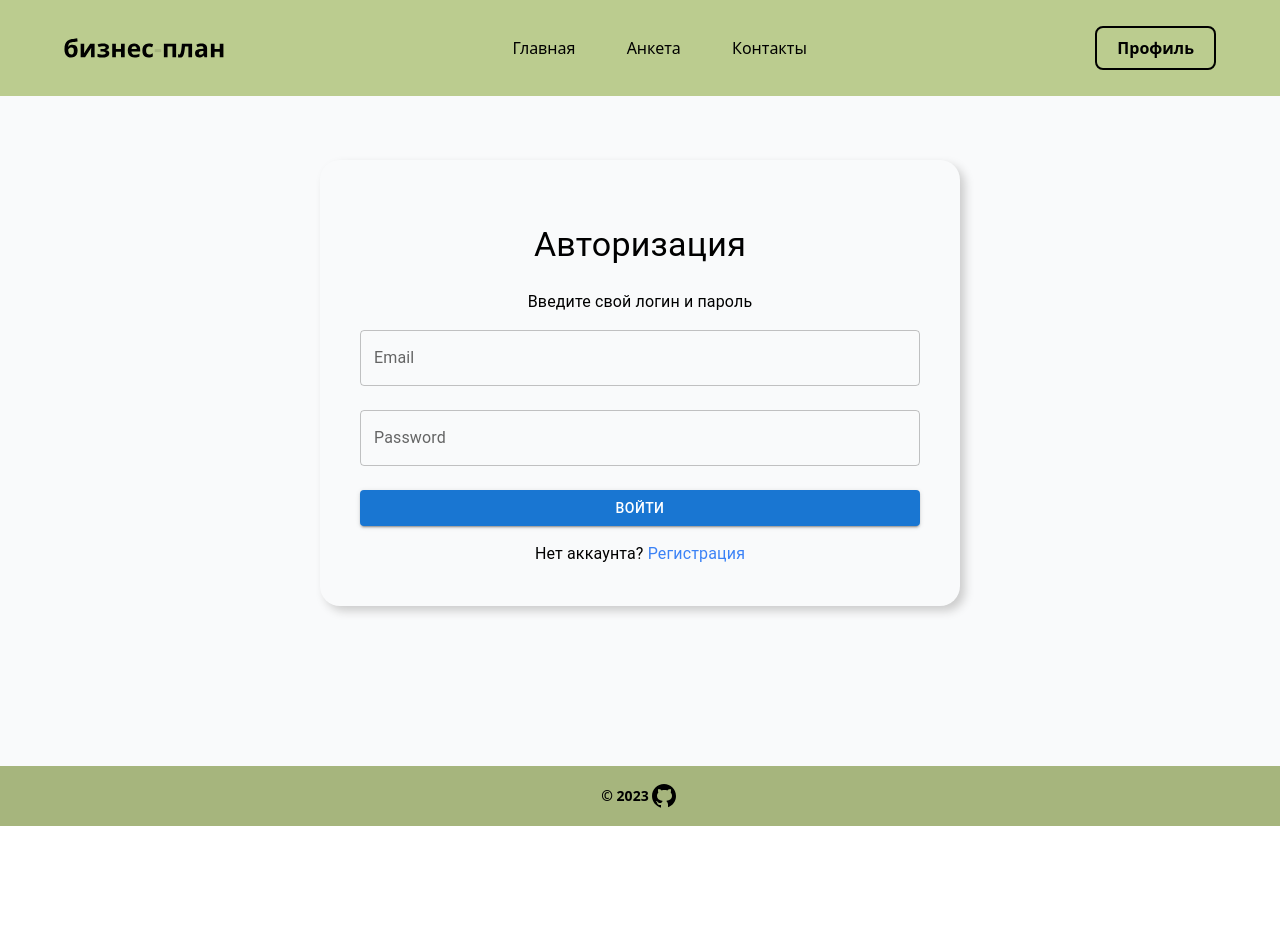
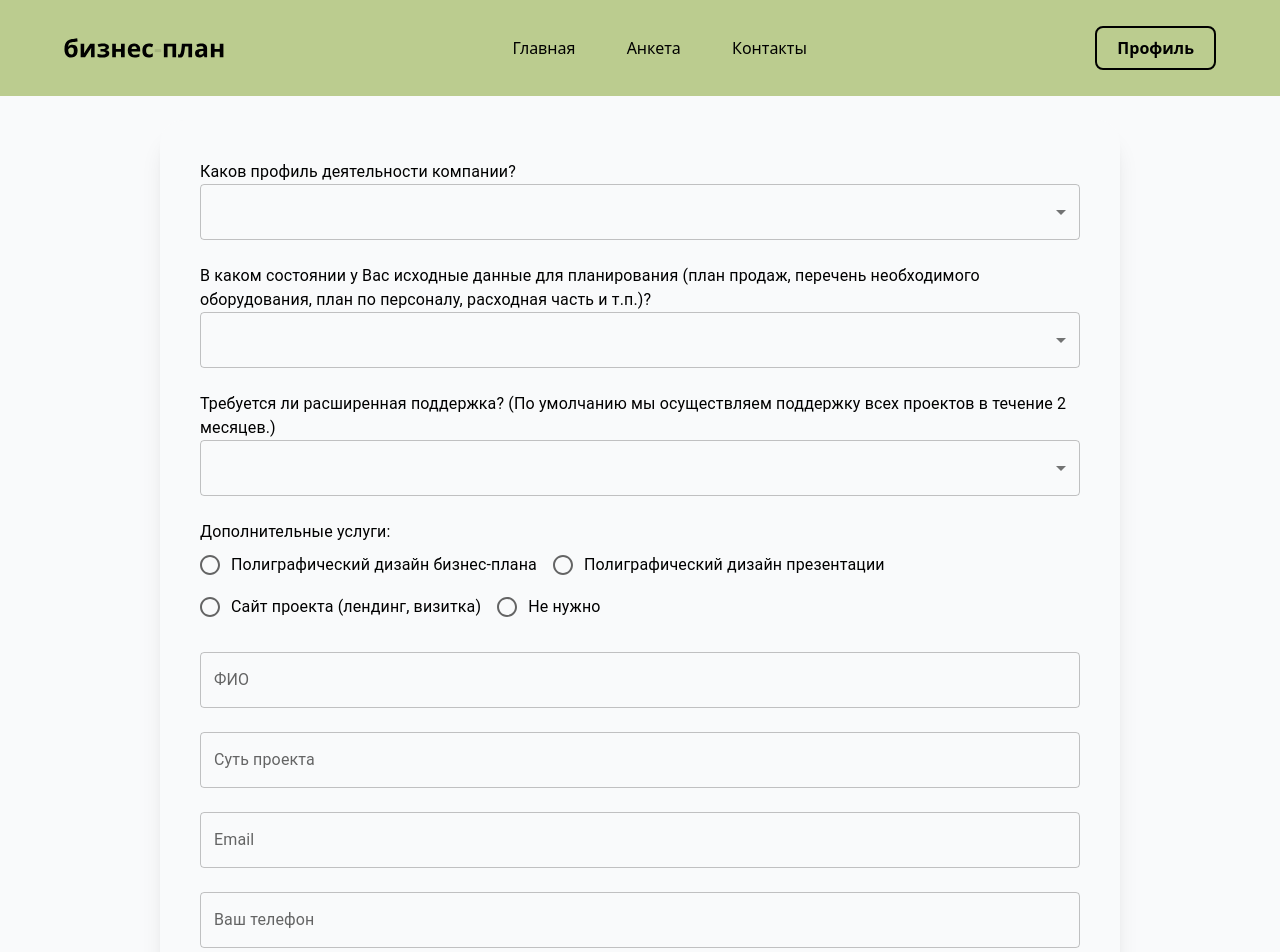
Before and after one commit to evangelipeep/busines-plan-full-app, a React (Create React App) app in the folder frontend/: page /calculator in a window 1280 px wide. Before the commit this address led to /login. Shown: the top 952 px of the page. Before the commit the page ends 826 px from the top, so only its background shows below. Built offline with nearby package versions, Linux system fonts and the light colour scheme.

Commit message:
update-form

```diff
--- a/frontend/src/components/form/FormСalculator.tsx
+++ b/frontend/src/components/form/FormСalculator.tsx
@@ -1,7 +1,30 @@
 import React from 'react'
 import { SubmitHandler, useForm } from 'react-hook-form'
-import { IForm } from '../../common/types/form.interface'
-import { Button } from '../button/Button'
+import {
+  Button,
+  FormControl,
+  FormControlLabel,
+  Grid,
+  InputLabel,
+  MenuItem,
+  Radio,
+  RadioGroup,
+  Select,
+  TextField,
+  Typography,
+} from '@mui/material'
+
+interface IForm {
+  q1: string
+  q2: string
+  q3: string
+  q4: string
+  name: string
+  explanation: string
+  email: string
+  phone: string
+  q5: string
+}
 
 export const FormСalculator: React.FC = () => {
   const {
@@ -15,145 +38,174 @@ export const FormСalculator: React.FC = () => {
     <section>
       <div className="flex flex-col mx-auto my-[15vh] w-3/4 bg-gray-50 p-10 rounded-3xl shadow-xl">
         <form onSubmit={handleSubmit(onSubmit)}>
-          <div className="grid gap-6 mb-6 md:grid-cols-2">
-            <label className="block mb-2 text-sm font-medium text-gray-900 dark:text-white">
+          <Grid container spacing={3}>
+            <Grid item xs={12}>
+              <Typography variant="body1">
                 Каков профиль деятельности компании?
-            </label>
-            <select
-              className="rounded-lg w-5/6"
+              </Typography>
+              <FormControl fullWidth>
+                <Select
                   {...register('q1', { required: true })}
+                  variant="outlined"
+                  color="secondary"
                 >
-              <option value="Производство">Производство</option>
-              <option value="Торговля"> Торговля</option>
-              <option value="Выполнение работ / Оказание услуг">
-                {' '}
+                  <MenuItem value="Производство">Производство</MenuItem>
+                  <MenuItem value="Торговля">Торговля</MenuItem>
+                  <MenuItem value="Выполнение работ / Оказание услуг">
                     Выполнение работ / Оказание услуг
-              </option>
-              <option value=" Строительство"> Строительство</option>
-              <option value=" Несколько видов деятельности ">
-                {' '}
-                Несколько видов деятельности{' '}
-              </option>
-            </select>
+                  </MenuItem>
+                  <MenuItem value="Строительство">Строительство</MenuItem>
+                  <MenuItem value="Несколько видов деятельности">
+                    Несколько видов деятельности
+                  </MenuItem>
+                </Select>
+              </FormControl>
+            </Grid>
 
-            <label className="block mb-2 text-sm font-medium text-gray-900 dark:text-white">
+            <Grid item xs={12}>
+              <Typography variant="body1">
                 В каком состоянии у Вас исходные данные для планирования (план
                 продаж, перечень необходимого оборудования, план по персоналу,
                 расходная часть и т.п.)?
-            </label>
-            <select
-              className="rounded-lg w-5/6"
+              </Typography>
+              <FormControl fullWidth>
+                <Select
                   {...register('q2', { required: true })}
+                  variant="outlined"
+                  color="secondary"
                 >
-              <option value="На данный момент таких данных нет, ожидаю их от специалистов по бизнес-планированию">
-                На данный момент таких данных нет, ожидаю их от специалистов по
-                бизнес-планированию
-              </option>
-              <option value=" Есть частичная/разрозненная информация">
-                {' '}
+                  <MenuItem value="На данный момент таких данных нет, ожидаю их от специалистов по бизнес-планированию">
+                    На данный момент таких данных нет, ожидаю их от специалистов
+                    по бизнес-планированию
+                  </MenuItem>
+                  <MenuItem value="Есть частичная/разрозненная информация">
                     Есть частичная/разрозненная информация
-              </option>
-              <option value=" Часть информации собрана и структурирована, часть отсутствует">
-                {' '}
-                Часть информации собрана и структурирована, часть отсутствует
-              </option>
-              <option value="  В основном вся информация есть, нужно только ее объединить и структурировать">
-                {' '}
+                  </MenuItem>
+                  <MenuItem value="Часть информации собрана и структурирована, часть отсутствует">
+                    Часть информации собрана и структурирована, часть
+                    отсутствует
+                  </MenuItem>
+                  <MenuItem value="В основном вся информация есть, нужно только ее объединить и структурировать">
                     В основном вся информация есть, нужно только ее объединить и
                     структурировать
-              </option>
-            </select>
+                  </MenuItem>
+                </Select>
+              </FormControl>
+            </Grid>
 
-            <label className="block mb-2 text-sm font-medium text-gray-900 dark:text-white">
-              Требуется ли расширенная поддержка? (По умолчанию мы осуществляем
-              поддержку всех проектов в течение 2 месяцев.)
-            </label>
-            <select
-              className="rounded-lg w-5/6"
+            <Grid item xs={12}>
+              <Typography variant="body1">
+                Требуется ли расширенная поддержка? (По умолчанию мы
+                осуществляем поддержку всех проектов в течение 2 месяцев.)
+              </Typography>
+              <FormControl fullWidth>
+                <Select
                   {...register('q3', { required: true })}
+                  variant="outlined"
+                  color="secondary"
                 >
-              <option value="Не требуется">Не требуется</option>
-              <option value=" Требуется в течение 6 месяцев">
-                {' '}
+                  <MenuItem value="Не требуется">Не требуется</MenuItem>
+                  <MenuItem value="Требуется в течение 6 месяцев">
                     Требуется в течение 6 месяцев
-              </option>
-              <option value=" Требуется в течение года">
-                {' '}
+                  </MenuItem>
+                  <MenuItem value="Требуется в течение года">
                     Требуется в течение года
-              </option>
-            </select>
-            <label className="block mb-2 text-sm font-medium text-gray-900 dark:text-white">
-              Дополнительные услуги:
-            </label>
-            <div className="flex flex-col bg-gray-100 p-5 rounded-2xl">
-              <div className="flex justify-between">
-                <label>Полиграфический дизайн бизнес-плана</label>
-                <input
-                  {...register('q4')}
-                  type="radio"
+                  </MenuItem>
+                </Select>
+              </FormControl>
+            </Grid>
+
+            <Grid item xs={12}>
+              <Typography variant="body1">Дополнительные услуги:</Typography>
+              <FormControl component="fieldset">
+                <RadioGroup {...register('q4')} row>
+                  <FormControlLabel
                     value="Полиграфический дизайн бизнес-плана"
+                    control={<Radio color="secondary" />}
+                    label="Полиграфический дизайн бизнес-плана"
                   />
-              </div>
-              <div className="flex justify-between">
-                <label>Полиграфический дизайн презентации</label>
-                <input
-                  {...register('q4')}
-                  type="radio"
-                  value=" Полиграфический дизайн презентации"
+                  <FormControlLabel
+                    value="Полиграфический дизайн презентации"
+                    control={<Radio color="secondary" />}
+                    label="Полиграфический дизайн презентации"
                   />
-              </div>
-              <div className="flex justify-between">
-                <label>Сайт проекта (лендинг, визитка)</label>
-                <input
-                  {...register('q4')}
-                  type="radio"
-                  value=" Сайт проекта (лендинг, визитка)"
+                  <FormControlLabel
+                    value="Сайт проекта (лендинг, визитка)"
+                    control={<Radio color="secondary" />}
+                    label="Сайт проекта (лендинг, визитка)"
                   />
-              </div>
-              <div className="flex justify-between">
-                <label>Не нужно</label>
-                <input
-                  {...register('q4')}
-                  type="radio"
-                  value=" Сайт проекта (лендинг, визитка)"
+                  <FormControlLabel
+                    value="Не нужно"
+                    control={<Radio color="secondary" />}
+                    label="Не нужно"
                   />
-              </div>
-            </div>
-            <input
-              className="bg-gray-50 border border-gray-300 text-gray-900 text-sm rounded-lg focus:ring-blue-500 focus:border-blue-500 block w-full p-2.5 "
-              type="text"
-              placeholder="ФИО"
+                </RadioGroup>
+              </FormControl>
+            </Grid>
+
+            <Grid item xs={12}>
+              <TextField
                 {...register('name', { required: true, maxLength: 80 })}
+                variant="outlined"
+                label="ФИО"
+                fullWidth
+                error={errors.name ? true : false}
               />
-            <input
-              className="bg-gray-50 border border-gray-300 text-gray-900 text-sm rounded-lg focus:ring-blue-500 focus:border-blue-500 block w-full p-2.5 "
-              type="text"
-              placeholder="Суть проекта"
+            </Grid>
+
+            <Grid item xs={12}>
+              <TextField
                 {...register('explanation', { required: true, maxLength: 300 })}
+                variant="outlined"
+                label="Суть проекта"
+                fullWidth
+                error={errors.explanation ? true : false}
               />
-            <input
-              className="bg-gray-50 border border-gray-300 text-gray-900 text-sm rounded-lg focus:ring-blue-500 focus:border-blue-500 block w-full p-2.5 "
-              type="text"
-              placeholder="Email"
-              {...register('email', { required: true, pattern: /^\S+@\S+$/i })}
+            </Grid>
+
+            <Grid item xs={12}>
+              <TextField
+                {...register('email', {
+                  required: true,
+                  pattern: /^\S+@\S+$/i,
+                })}
+                variant="outlined"
+                label="Email"
+                fullWidth
+                error={errors.email ? true : false}
               />
-            <input
-              className="bg-gray-50 border border-gray-300 text-gray-900 text-sm rounded-lg focus:ring-blue-500 focus:border-blue-500 block w-full p-2.5 "
-              type="tel"
-              placeholder="Ваш телефон"
+            </Grid>
+
+            <Grid item xs={12}>
+              <TextField
                 {...register('phone', { required: true, maxLength: 12 })}
+                variant="outlined"
+                label="Ваш телефон"
+                fullWidth
+                error={errors.phone ? true : false}
               />
-            <input
-              className="bg-gray-50 border border-gray-300 text-gray-900 text-sm rounded-lg focus:ring-blue-500 focus:border-blue-500 block w-full p-2.5 "
-              type="text"
-              placeholder="Дополнительная информация"
-              {...register('q5', {})}
+            </Grid>
+
+            <Grid item xs={12}>
+              <TextField
+                {...register('q5')}
+                variant="outlined"
+                label="Дополнительная информация"
+                fullWidth
               />
+            </Grid>
 
-            <button type="submit">
-              <Button isFilled={true} children="Отправить" />
-            </button>
-          </div>
+            <Grid item xs={12}>
+              <Button
+                type="submit"
+                variant="contained"
+                color="primary"
+                fullWidth
+              >
+                Отправить
+              </Button>
+            </Grid>
+          </Grid>
         </form>
       </div>
     </section>
--- a/frontend/src/components/section/SectionOnHomeDescription.tsx
+++ b/frontend/src/components/section/SectionOnHomeDescription.tsx
@@ -1,9 +1,11 @@
 export const SectionOnHomeDescription = () => {
   return (
-    <section className="flex bg-my-green h-screen" id="description">
+    <section
+      className="flex bg-gradient-to-t from-my-green via-my-green-2 to-gray-50 "
+      id="description"
+    >
       <div className="container mx-auto py-[10vh] space-y-3 w-3/4 text-lg ">
         <p>
-
           <strong>Бизнес план</strong> – это документ, который отвечает на все
           вопросы, связанные с вашим бизнесом и дает исчерпывающие представление
           о показателях компании в долгосрочной и краткосрочной перспективе и
@@ -29,8 +31,7 @@ export const SectionOnHomeDescription = () => {
           для развития собственного дела от центра занятости.
         </p>
         <p>Обе субсидии можно получить одновременно.</p>
-
-        </div>
+      </div>
     </section>
   )
 }
--- a/frontend/src/components/utils/router/PrivatRoute.tsx
+++ b/frontend/src/components/utils/router/PrivatRoute.tsx
@@ -2,6 +2,6 @@ import { Navigate, Outlet } from 'react-router-dom'
 
 export const PrivatRoute = () => {
   //токен доступа сюда
-  const auth = false
+  const auth = true
   return auth ? <Outlet /> : <Navigate to="login" />
 }
```
Lines whose indentation alone changed are shown as unchanged.
